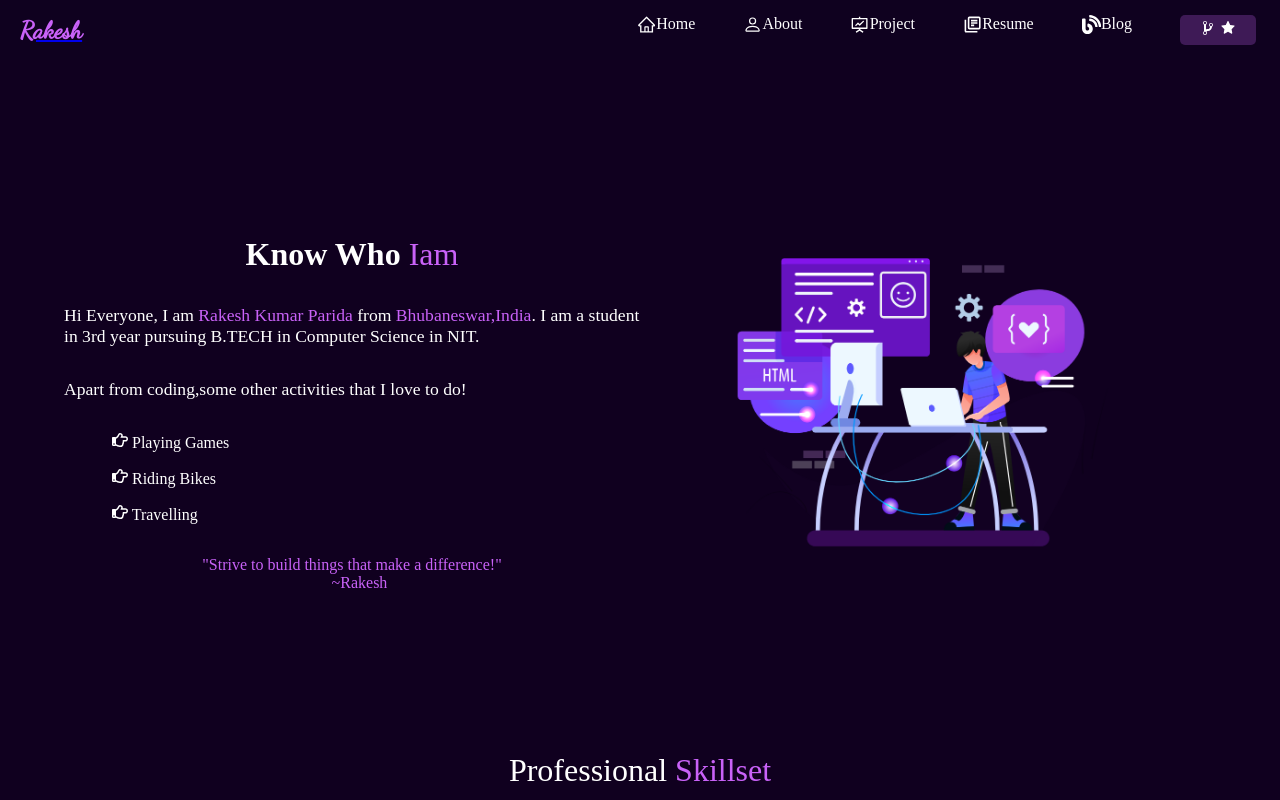
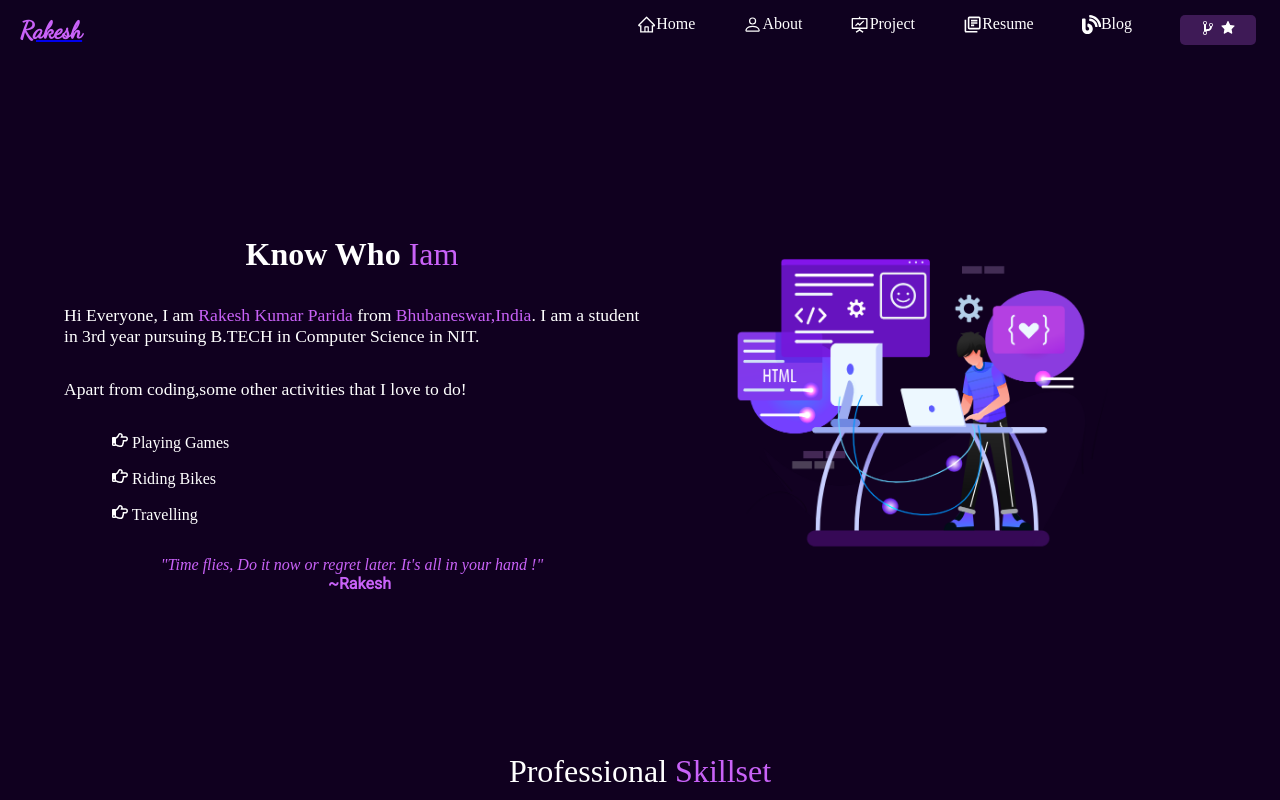
Before and after one commit to Rakesh-99/Portfolio, a React (Create React App) app: page /about in a window 1280 px wide. Shown: the top 800 px of the page. Built offline with nearby package versions, Linux system fonts and the light colour scheme.

Commit message:
changes in some font and content

```diff
--- a/src/Components/About/About.css
+++ b/src/Components/About/About.css
@@ -67,12 +67,11 @@
 @media screen and (max-width: 360px) {
   .aboutInfo {
     flex-direction: column;
+    padding: 3rem 1.5rem;
+
   }
   .aboutInfo .aboutLeftInfo {
     width: 100%;
-  }
-  .aboutInfo {
-    padding: 3rem 1.5rem;
   }
   .aboutInfo .aboutRightInfo {
     width: 100%;
--- a/src/Components/About/About.js
+++ b/src/Components/About/About.js
@@ -34,7 +34,7 @@ const About = () => (
                 </div>
 
                 <div className="quote">
-                    <p>"Strive to build things that make a difference!"</p>
+                    <p style={{fontStyle:'italic'}}>"Time flies, Do it now or regret later. It's all in your hand !"</p>
                     <span className='name'>~Rakesh</span>
                 </div>
             </div>
--- a/src/Components/Home/Home.css
+++ b/src/Components/Home/Home.css
@@ -1,5 +1,5 @@
 @import url("https://fonts.googleapis.com/css2?family=Ubuntu+Mono:wght@400;700&display=swap");
-
+@import url("https://fonts.googleapis.com/css2?family=Roboto&display=swap");
 .homeContainer {
   width: 100%;
   background-color: rgb(16, 0, 31);
@@ -22,6 +22,8 @@
 .name {
   padding-left: 15px;
   color: rgb(201, 98, 248);
+  font-family: "Roboto", sans-serif;
+  font-weight: 600;
 }
 .wave {
   font-size: 2.5rem;
@@ -114,7 +116,7 @@ h3 {
   }
   .home-img-container {
     width: 100%;
-    padding-top: 2rem;
+    /* padding-top: 2rem; */
     text-align: center;
   }
   .home-img-container img {
@@ -128,7 +130,8 @@ h3 {
   .typeWriterContainer h1,
   h3 {
     font-size: 1rem;
-    font-weight: 400;
+    font-weight: 900;
+    font-family: 'Roboto';
   }
   .wrapBox {
     padding: 2rem 0;
@@ -139,7 +142,7 @@ h3 {
     padding-left: 1rem;
   }
   .wrapBox {
-    padding: 2rem 0;
+    padding: 1rem 0;
   }
 }
 @media screen and (max-width: 380px) {
--- a/src/Components/Home/Home.js
+++ b/src/Components/Home/Home.js
@@ -32,6 +32,7 @@ const Home = () => {
                                     color: 'rgb(201, 98, 248)',
                                     fontWeight: 500,
                                     fontSize: '1.3em',
+
                                 }}
                                 startDelay={500}
                                 cursorColor="rgb(201, 98, 248)"
```
